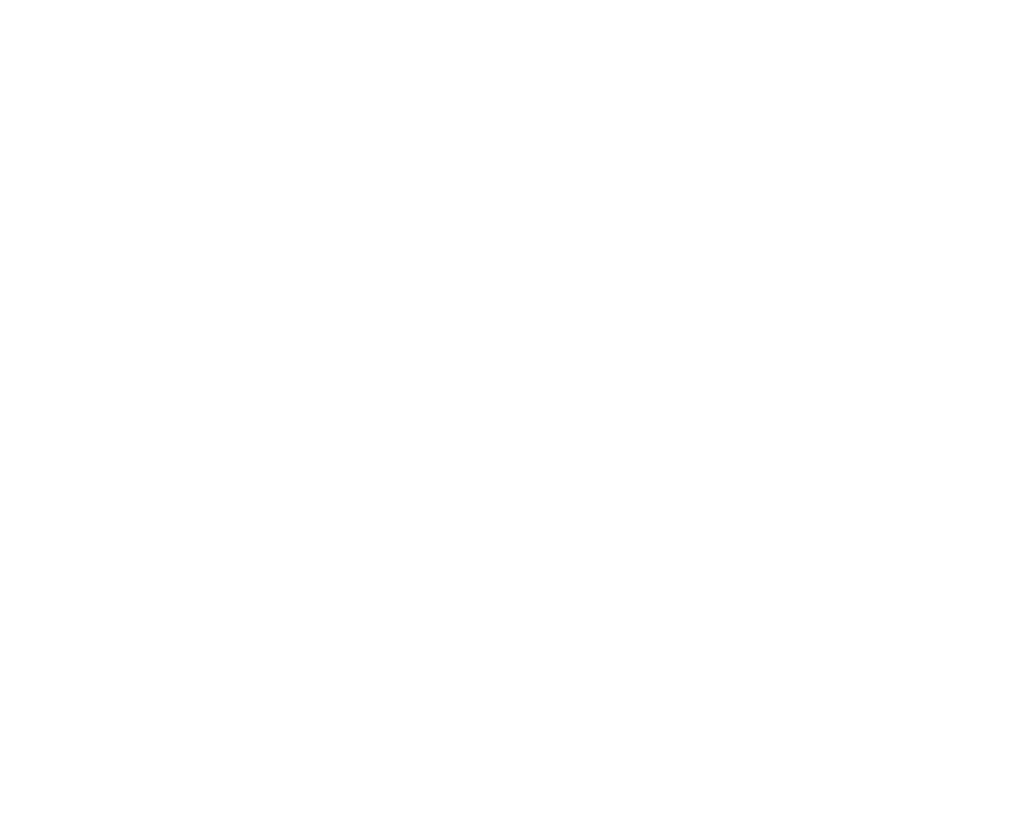
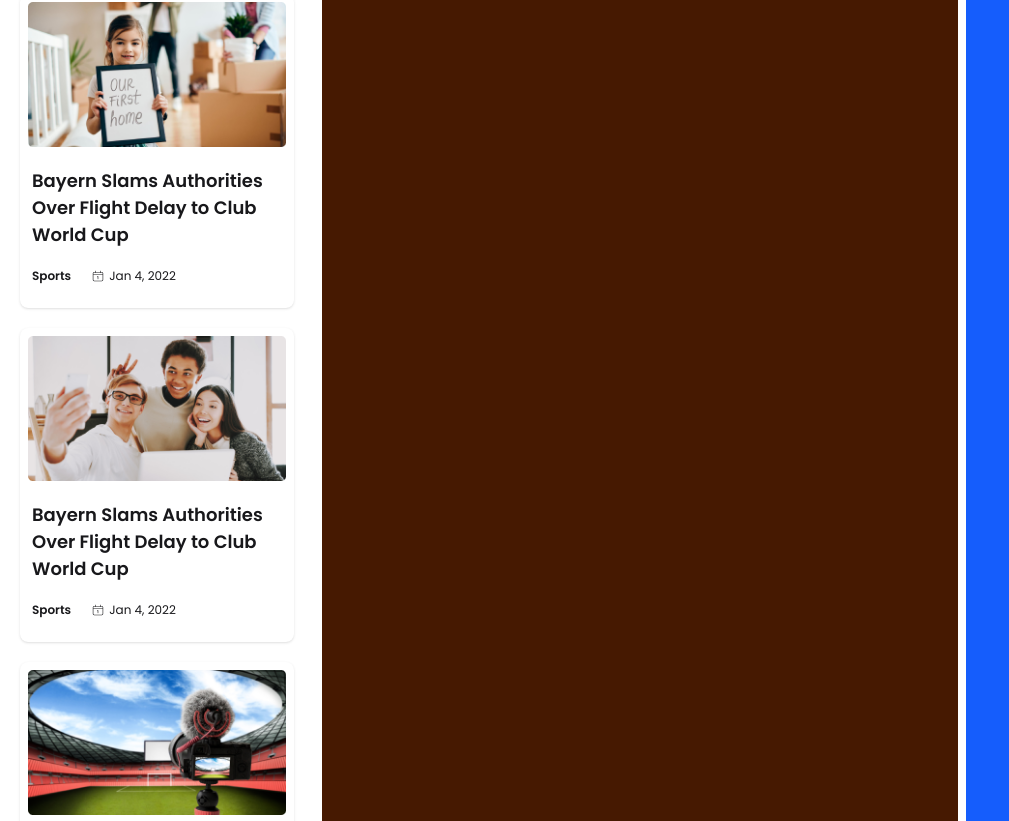
Before and after one commit to MD-Moniruzzaman-Arafat/web-project-15, a React (Vite) app: page / in a window 1280 px wide. Shown: the part 759-1580 px from the top of the page, without its empty margins (0-1009 px from the left). Before the commit the page ends 800 px from the top, so only its background shows below. Built offline with nearby package versions, Linux system fonts and the light colour scheme.

Commit message:
small card component design

```diff
--- /dev/null
+++ b/src/components/smallCard/SmallCard.jsx
@@ -0,0 +1,26 @@
+import { CiCalendarDate } from "react-icons/ci";
+
+const SmallCard = ({ img }) => {
+  return (
+    <>
+      <div className="card bg-base-100 w-full shadow-sm">
+        <figure className="p-2">
+          <img src={img} alt="Shoes" />
+        </figure>
+        <div className="card-body p-3">
+          <h2 className="card-title">
+            Bayern Slams Authorities Over Flight Delay to Club World Cup
+          </h2>
+          <div className="card-actions items-center gap-5 my-3">
+            <span className="font-semibold text-xs">Sports</span>
+            <span className="text-xs flex items-center gap-1">
+              <CiCalendarDate className="text-sm" /> Jan 4, 2022
+            </span>
+          </div>
+        </div>
+      </div>
+    </>
+  );
+};
+
+export default SmallCard;
--- a/src/pages/HomePage.jsx
+++ b/src/pages/HomePage.jsx
@@ -1,4 +1,8 @@
 import Category from "../components/category/Category";
+import SmallCard from "../components/smallCard/SmallCard";
+import img1 from "../assets/1.png";
+import img2 from "../assets/2.png";
+import img3 from "../assets/3.png";
 
 const HomePage = () => {
   return (
@@ -6,6 +10,11 @@
       <div className="container mx-auto grid grid-cols-1 lg:grid-cols-4 gap-2">
         <div className="lg:col-span-1 px-5">
           <Category />
+          <div className="flex flex-col gap-5 my-5">
+            <SmallCard img={img1} />
+            <SmallCard img={img2} />
+            <SmallCard img={img3} />
+          </div>
         </div>
         <div className="lg:col-span-2 bg-amber-950">a</div>
         <div className="lg:col-span-1 bg-blue-600">d</div>
```
